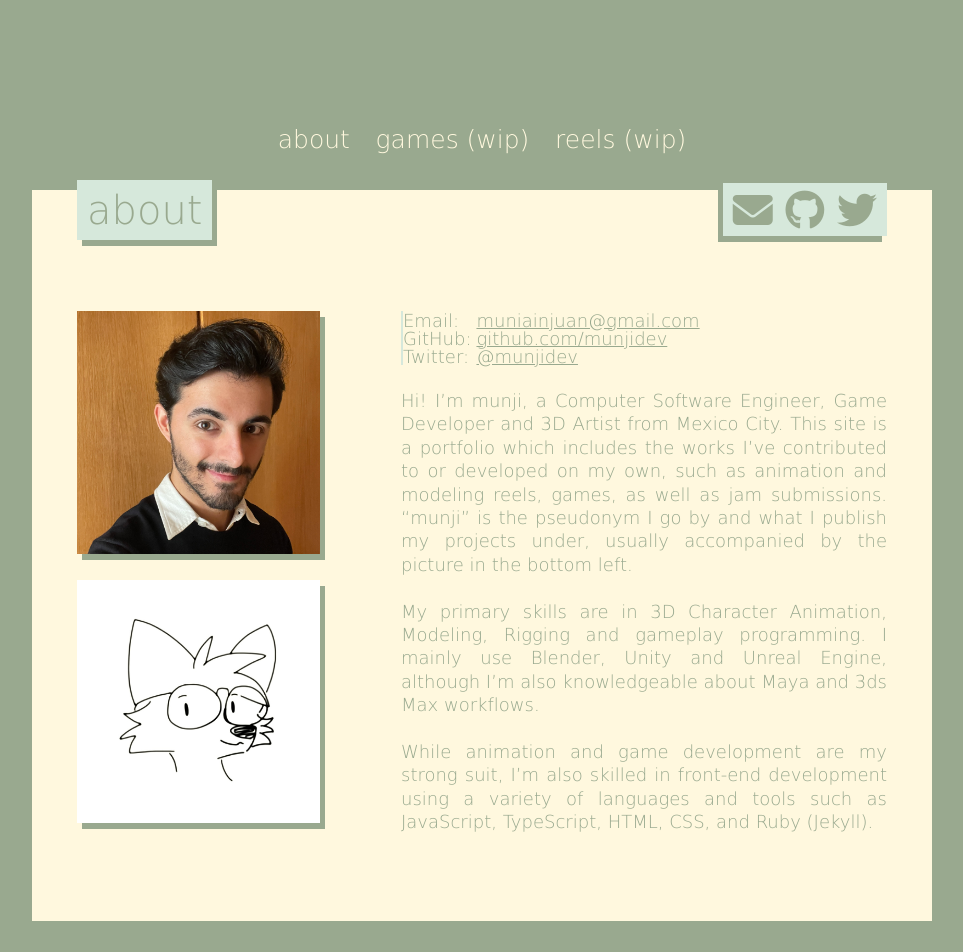
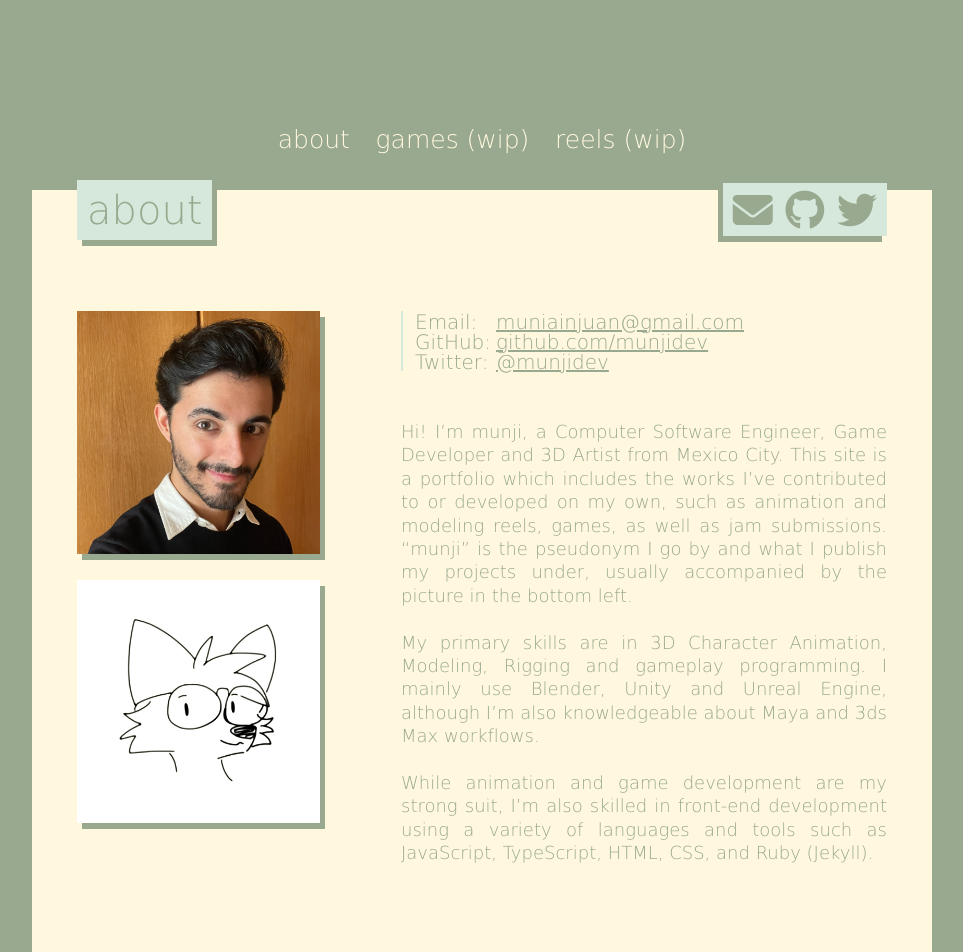
Before and after one commit to munjidev/munjidev.github.io, a Jekyll site: the page built from about.md, in a window 1280 px wide. Shown: the whole page, without its empty margins (158-1121 px from the left). Built offline with Jekyll 4.4.1, drawn with Linux system fonts in a browser that asks for light colours; nearby versions of some CDN libraries; some web fonts are replaced; before the commit the page ends 921 px from its top, so only the background shows below that.

Commit message:
Fix style typo

```diff
--- a/_includes/links/info.html
+++ b/_includes/links/info.html
@@ -1,4 +1,4 @@
-<div id="links" class="separator-left">
+<div id="info-links" class="separator-left">
     <table>
         <tr>
             <td>Email:</td><td><a href="mailto:{{ site.email }}">{{ site.email }}</a></td>
```
